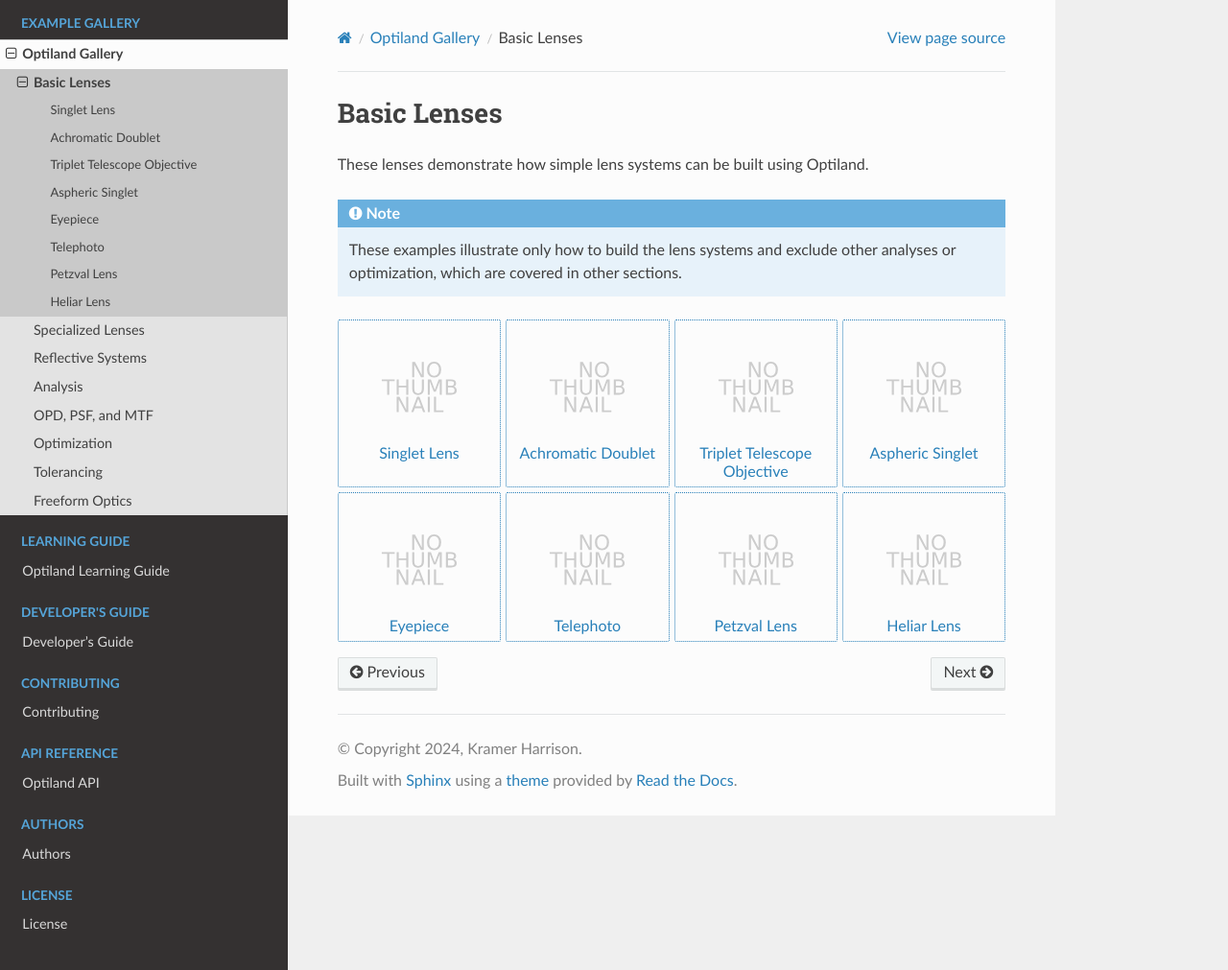
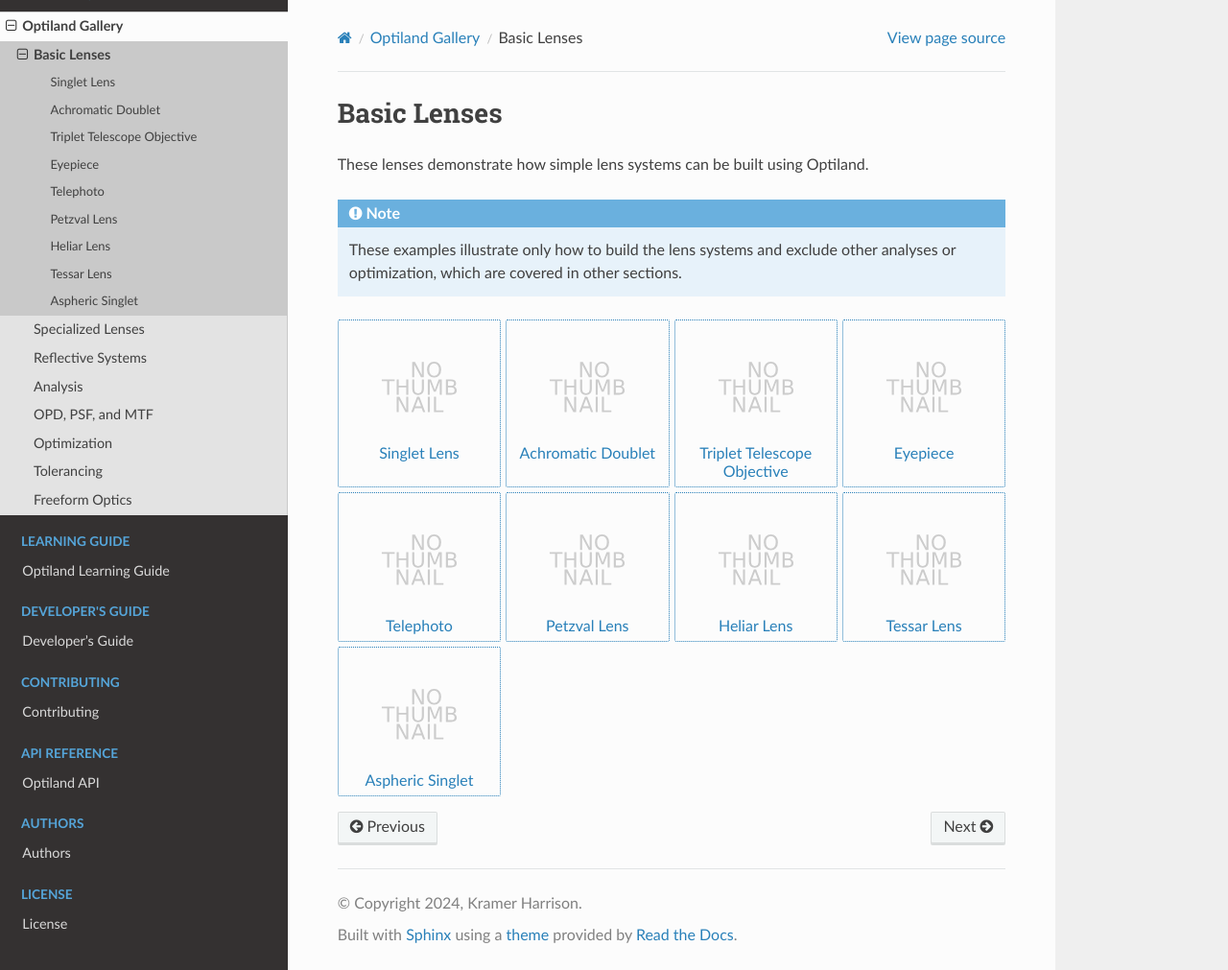
Before and after one commit to HarrisonKramer/optiland, a Sphinx documentation site: the page built from docs/gallery/basic_lenses.rst, in a window 1280 px wide and 1011 px high. Shown: the whole window at 96% size. Built offline with Sphinx 7.4.7 and the Read the Docs theme 3.1.0, drawn with Linux system fonts in a browser that asks for light colours; pages that are not in the unit, such as notebooks, are missing from menus.

Commit message:
docs: add tessar to basic lenses gallery

```diff
--- a/docs/gallery/basic_lenses.rst
+++ b/docs/gallery/basic_lenses.rst
@@ -14,8 +14,9 @@
    basic_lenses/doublet
    basic_lenses/triplet
    basic_lenses/Cooke_Triplet
-   basic_lenses/aspheric_singlet
    basic_lenses/eyepiece
    basic_lenses/telephoto
    basic_lenses/petzval
    basic_lenses/heliar
+   basic_lenses/tessar
+   basic_lenses/aspheric_singlet
```
